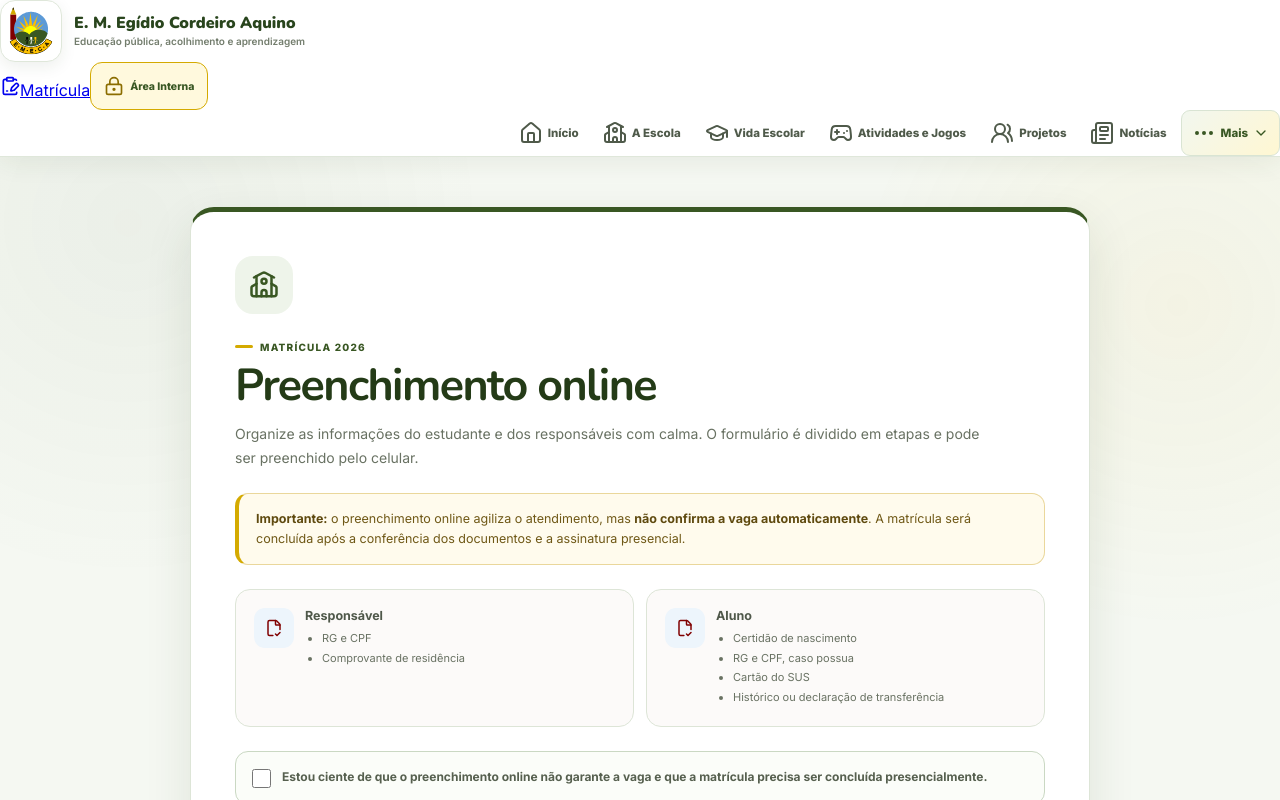
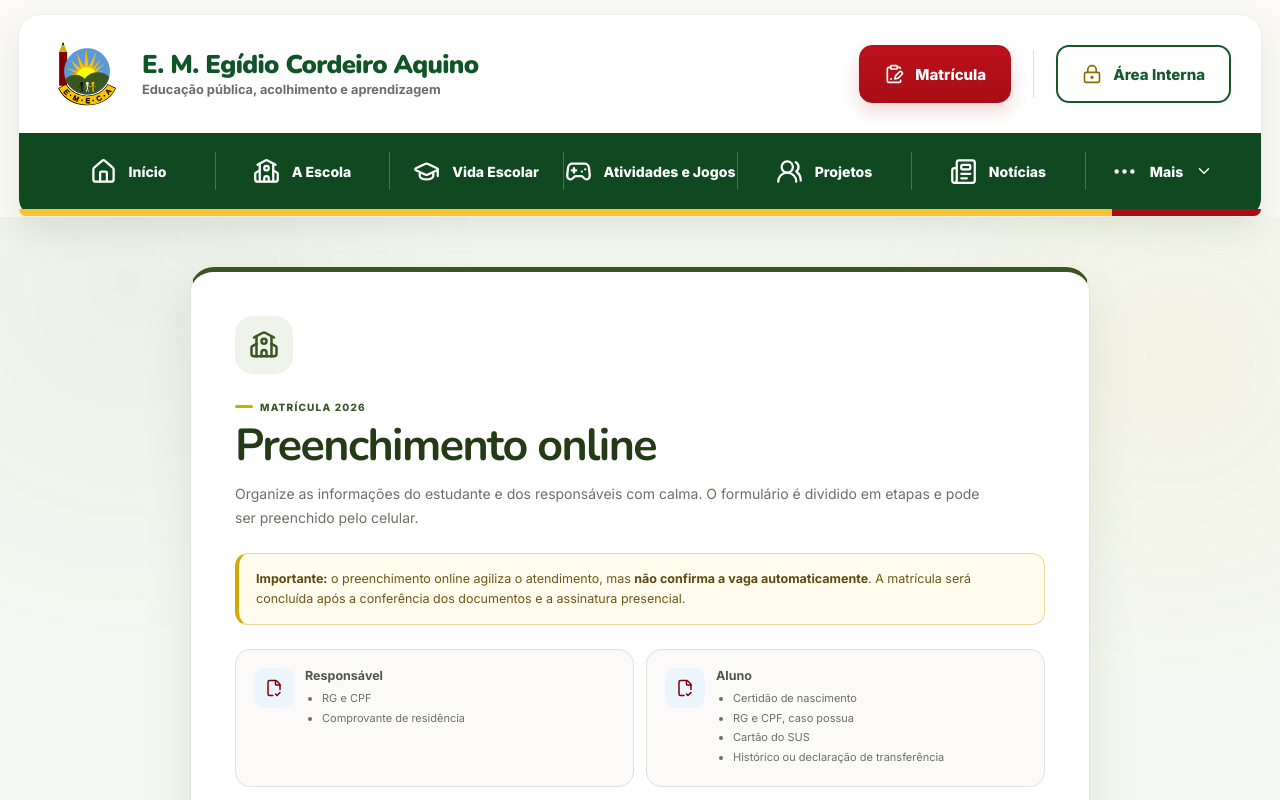
Before and after one commit to Paulo-Andre/emeca, a React (Vite) app in the folder frontend_publico/: page / in a window 1280 px wide. Shown: the top 800 px of the page. Built offline with nearby package versions, Linux system fonts and the light colour scheme.

Commit message:
Estilizar menu da matrícula conforme imagem de referência

```diff
--- a/frontend_publico/src/components/css/publicSiteShell.css
+++ b/frontend_publico/src/components/css/publicSiteShell.css
@@ -603,3 +603,370 @@
   background: linear-gradient(135deg, #e5f0df, #ffeaa0) !important;
   border-color: #d4aa00;
 }
+
+
+/* Reference header for enrollment flow */
+.school-public-header {
+  padding: 14px 18px 0;
+  background: #fbfaf6;
+  border: 0;
+  box-shadow: none;
+  backdrop-filter: none;
+}
+
+.school-public-frame {
+  width: min(1560px, 100%);
+  margin: 0 auto;
+  overflow: visible;
+  border: 1px solid #edf0e9;
+  border-radius: 22px 22px 18px 18px;
+  background: #fff;
+  box-shadow: 0 14px 34px rgba(42,67,29,.10);
+}
+
+.school-public-header__top {
+  min-height: 118px;
+  padding: 18px 30px;
+  display: flex;
+  align-items: center;
+  justify-content: space-between;
+  gap: 30px;
+}
+
+.school-public-header__top .school-public-brand {
+  min-width: 0;
+  flex: 1 1 auto;
+  gap: 17px;
+}
+
+.school-public-header__top .school-public-brand img {
+  width: 76px;
+  height: 76px;
+  padding: 3px;
+  border: 0;
+  border-radius: 16px;
+  box-shadow: none;
+}
+
+.school-public-header__top .school-public-brand strong {
+  max-width: none;
+  color: #0f5528;
+  font: 900 clamp(20px, 2vw, 30px)/1.08 Nunito, Inter, sans-serif;
+  letter-spacing: -.025em;
+}
+
+.school-public-header__top .school-public-brand small {
+  margin-top: 2px;
+  color: #6d6d6d;
+  font-size: clamp(11px, 1vw, 15px);
+  font-weight: 700;
+}
+
+.school-public-actions {
+  display: flex;
+  align-items: center;
+  justify-content: flex-end;
+  gap: 22px;
+  flex: 0 0 auto;
+}
+
+.school-public-actions .shell-enrollment,
+.school-public-actions .shell-internal-access {
+  min-height: 58px;
+  padding: 0 24px !important;
+  display: inline-flex !important;
+  align-items: center;
+  justify-content: center;
+  gap: 11px;
+  border-radius: 13px !important;
+  font-size: 15px !important;
+  font-weight: 850 !important;
+  text-decoration: none;
+  white-space: nowrap;
+}
+
+.school-public-actions .shell-enrollment {
+  margin: 0;
+  border: 1px solid #a80e17;
+  background: linear-gradient(180deg, #bd111b, #a80e17);
+  color: #fff;
+  box-shadow: 0 8px 18px rgba(168,14,23,.18);
+}
+
+.school-public-actions .shell-enrollment:hover {
+  background: linear-gradient(180deg, #aa0e17, #8e0912);
+}
+
+.school-public-actions .shell-internal-access {
+  border: 2px solid #145a2c;
+  background: #fff;
+  color: #145a2c !important;
+}
+
+.school-public-actions .shell-internal-access:hover {
+  background: #eef6ea !important;
+}
+
+.shell-action-divider {
+  width: 1px;
+  height: 48px;
+  background: #dadeda;
+}
+
+.school-public-nav-band {
+  position: relative;
+  overflow: visible;
+  border-radius: 0 0 17px 17px;
+  background: #104920;
+}
+
+.school-public-nav-band .school-public-nav {
+  width: 100%;
+  min-height: 76px;
+  margin: 0;
+  padding: 0 22px;
+  display: flex;
+  align-items: stretch;
+  justify-content: stretch;
+  gap: 0;
+}
+
+.school-public-nav-band .shell-nav-main,
+.school-public-nav-band .school-public-more {
+  position: relative;
+  flex: 1 1 0;
+  min-width: 0;
+}
+
+.school-public-nav-band .shell-nav-main,
+.school-public-nav-band .school-public-more > summary {
+  min-height: 76px;
+  padding: 0 18px;
+  display: flex;
+  align-items: center;
+  justify-content: center;
+  gap: 12px;
+  border: 0 !important;
+  border-radius: 0 !important;
+  background: transparent !important;
+  color: #fff !important;
+  box-shadow: none !important;
+  font-size: 14px;
+  font-weight: 850;
+  text-decoration: none;
+  white-space: nowrap;
+  list-style: none;
+}
+
+.school-public-nav-band .shell-nav-main + .shell-nav-main::before,
+.school-public-nav-band .school-public-more::before {
+  content: "";
+  position: absolute;
+  left: 0;
+  top: 19px;
+  bottom: 19px;
+  width: 1px;
+  background: rgba(255,255,255,.22);
+}
+
+.school-public-nav-band .shell-nav-main svg,
+.school-public-nav-band .school-public-more > summary svg:first-child {
+  width: 27px;
+  height: 27px;
+  flex: 0 0 27px;
+  stroke-width: 2;
+}
+
+.school-public-nav-band .school-public-more > summary svg:last-child {
+  width: 18px;
+  height: 18px;
+}
+
+.school-public-nav-band .shell-nav-main:hover,
+.school-public-nav-band .school-public-more > summary:hover,
+.school-public-nav-band .school-public-more[open] > summary {
+  background: rgba(255,255,255,.08) !important;
+  color: #fff !important;
+}
+
+.school-public-nav-band .school-public-more__panel {
+  top: calc(100% + 10px);
+  right: 8px;
+  z-index: 120;
+  width: 260px;
+  padding: 10px;
+}
+
+.school-public-nav-accent {
+  height: 7px;
+  display: grid;
+  grid-template-columns: 88fr 12fr;
+  overflow: hidden;
+  border-radius: 0 0 17px 17px;
+}
+
+.school-public-nav-accent span:first-child { background: #f9c232; }
+.school-public-nav-accent span:last-child { background: #a80e17; }
+
+.school-public-header .shell-menu-button {
+  display: none;
+}
+
+@media (max-width: 1240px) {
+  .school-public-header__top {
+    min-height: 102px;
+    padding: 14px 22px;
+  }
+
+  .school-public-header__top .school-public-brand img {
+    width: 64px;
+    height: 64px;
+  }
+
+  .school-public-actions .shell-enrollment,
+  .school-public-actions .shell-internal-access {
+    min-height: 52px;
+    padding: 0 18px !important;
+    font-size: 13px !important;
+  }
+
+  .school-public-nav-band .shell-nav-main,
+  .school-public-nav-band .school-public-more > summary {
+    padding: 0 12px;
+    gap: 8px;
+    font-size: 12.5px;
+  }
+}
+
+@media (max-width: 1020px) {
+  .school-public-header {
+    padding: 8px 8px 0;
+  }
+
+  .school-public-frame {
+    border-radius: 17px;
+  }
+
+  .school-public-header__top {
+    min-height: 82px;
+    padding: 10px 14px;
+  }
+
+  .school-public-header__top .school-public-brand {
+    gap: 10px;
+  }
+
+  .school-public-header__top .school-public-brand img {
+    width: 52px;
+    height: 52px;
+  }
+
+  .school-public-header__top .school-public-brand strong {
+    font-size: 15px;
+  }
+
+  .school-public-header__top .school-public-brand small {
+    font-size: 10px;
+  }
+
+  .school-public-actions {
+    gap: 8px;
+  }
+
+  .shell-action-divider {
+    display: none;
+  }
+
+  .school-public-actions .shell-enrollment,
+  .school-public-actions .shell-internal-access {
+    min-height: 43px;
+    padding: 0 12px !important;
+    border-radius: 10px !important;
+    font-size: 11px !important;
+  }
+
+  .school-public-header .shell-menu-button {
+    min-height: 43px;
+    margin: 0;
+    padding: 0 12px;
+    display: inline-flex;
+  }
+
+  .school-public-nav-band .school-public-nav {
+    position: absolute;
+    top: 8px;
+    left: 8px;
+    right: 8px;
+    z-index: 150;
+    width: auto;
+    min-height: 0;
+    max-height: calc(100vh - 120px);
+    margin: 0;
+    padding: 10px;
+    display: none;
+    flex-direction: column;
+    align-items: stretch;
+    overflow-y: auto;
+    border: 1px solid #2c6339;
+    border-radius: 14px;
+    background: #104920;
+    box-shadow: 0 18px 42px rgba(16,73,32,.28);
+  }
+
+  .school-public-nav-band .school-public-nav.is-open {
+    display: flex;
+  }
+
+  .school-public-nav-band .shell-nav-main,
+  .school-public-nav-band .school-public-more {
+    flex: none;
+    width: 100%;
+  }
+
+  .school-public-nav-band .shell-nav-main,
+  .school-public-nav-band .school-public-more > summary {
+    min-height: 48px;
+    margin: 2px 0;
+    padding: 0 14px;
+    justify-content: flex-start;
+    border-radius: 10px !important;
+  }
+
+  .school-public-nav-band .shell-nav-main::before,
+  .school-public-nav-band .school-public-more::before {
+    display: none !important;
+  }
+
+  .school-public-nav-band .school-public-more__panel {
+    position: static;
+    width: 100%;
+    margin: 4px 0;
+    border: 0;
+    box-shadow: none;
+  }
+}
+
+@media (max-width: 650px) {
+  .school-public-header__top .school-public-brand small {
+    display: none;
+  }
+
+  .school-public-header__top .school-public-brand strong {
+    max-width: 180px;
+    font-size: 13px;
+  }
+
+  .school-public-actions .shell-enrollment span,
+  .school-public-actions .shell-internal-access span,
+  .school-public-header .shell-menu-button span {
+    display: none;
+  }
+
+  .school-public-actions .shell-enrollment,
+  .school-public-actions .shell-internal-access,
+  .school-public-header .shell-menu-button {
+    width: 42px;
+    min-width: 42px;
+    padding: 0 !important;
+  }
+}
```
